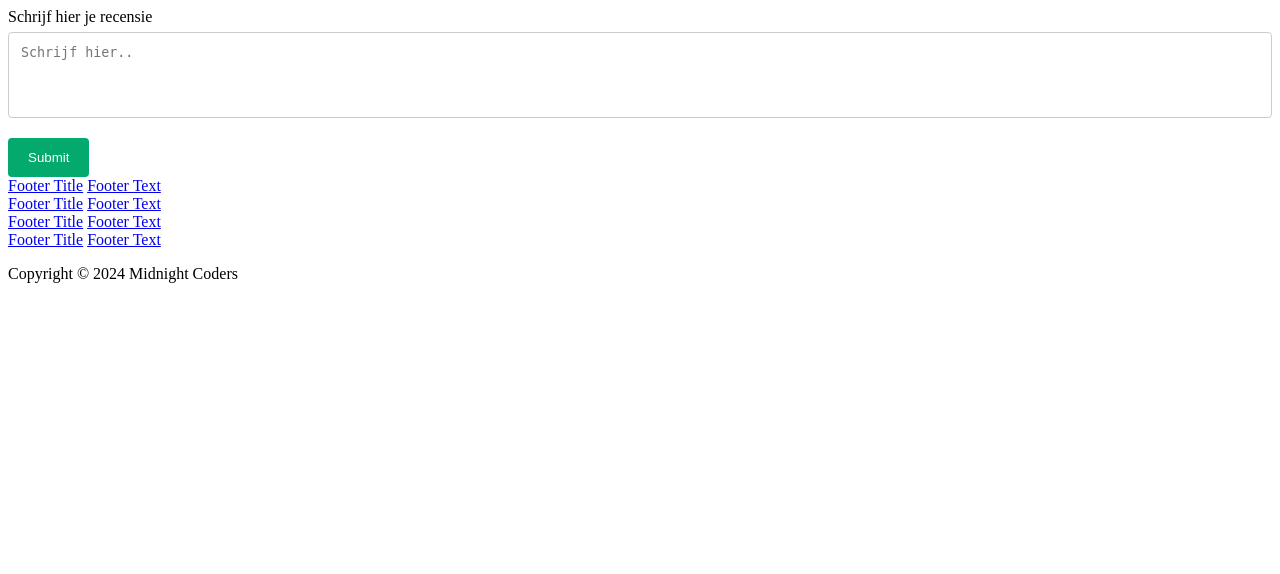
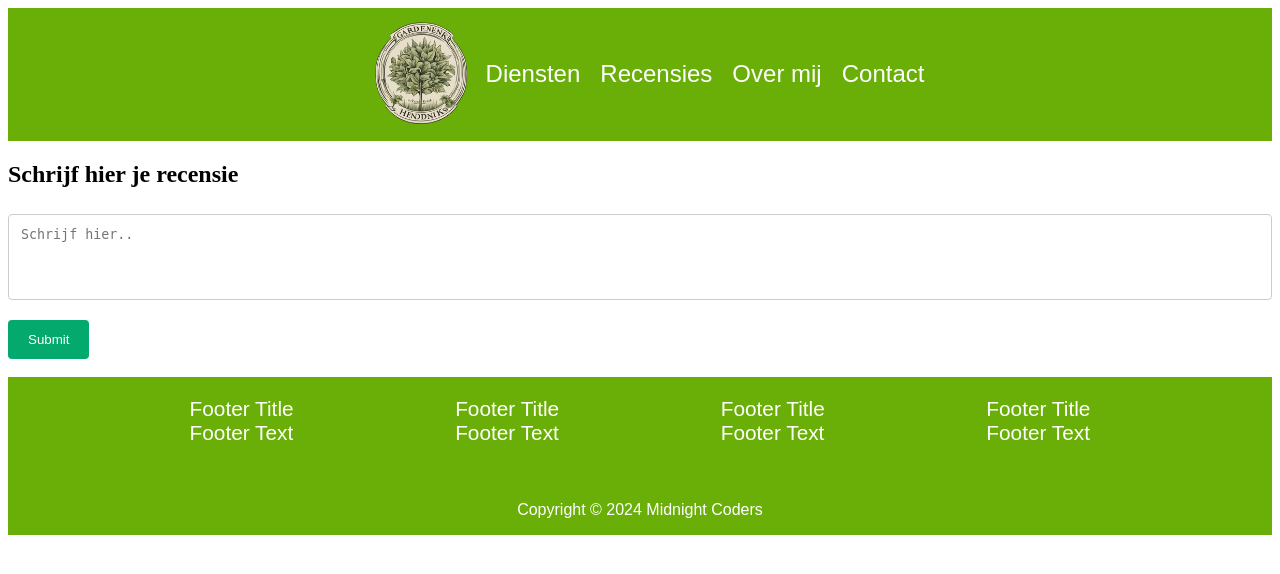
Before and after one commit to Mllyszn/Klantopdracht_rep, a PHP site: page /core/recensiespage.php in a window 1280 px wide. Shown: the top 574 px of the page. Run offline with PHP 8.4, Linux system fonts and the light colour scheme.

Commit message:
header nav

```diff
--- a/assets/css/contactStyle.css
+++ b/assets/css/contactStyle.css
@@ -1,7 +1,4 @@
-body, html {
-  padding: 0;
-  margin: 0;
-}
+/* header start */
 nav header {
   display: flex;
   justify-content: center;
@@ -32,6 +29,7 @@ nav header {
 .headerbutton:hover {
   color: lightgray;
 }
+/* header end */
 
 input[type="text"],
 input[type="mail"],
--- /dev/null
+++ b/assets/css/footerStyle.css
@@ -0,0 +1,24 @@
+/* footer start */
+footer {
+    background-color: #6aaf08;
+  }
+
+  footer a:hover {
+    color: lightgray;
+  }
+
+  #footer-content {
+    display: flex;
+    justify-content: space-evenly;
+    padding: 20px;
+  }
+
+  #copyright-container {
+    display: flex;
+    justify-content: center;
+    padding-top: 20px;
+    color: white;
+    font-family: sans-serif;
+    font-size: 1rem;
+  }
+  /* footer end */
--- /dev/null
+++ b/assets/css/headerStyle.css
@@ -0,0 +1,30 @@
+nav header {
+  display: flex;
+  justify-content: center;
+  align-items: center;
+  padding: 0;
+  margin: 0;
+  background-color: #6aaf08;
+}
+
+#weblogo {
+  width: 130px;
+  padding: 0;
+  margin: 0;
+}
+
+#headerbuttons {
+  display: flex;
+  gap: 20px;
+}
+
+.headerbutton {
+  color: white;
+  text-decoration: none;
+  font-family: sans-serif;
+  font-size: 1.5rem;
+}
+
+.headerbutton:hover {
+  color: lightgray;
+}
--- a/core/recensiespage.php
+++ b/core/recensiespage.php
@@ -1,5 +1,3 @@
-<?php include('../header.php')?>
-
 <!DOCTYPE html>
 <html lang="en">
 
@@ -11,17 +9,20 @@
 </head>
 
 <body>
+    <?php include ('../header.php') ?>
+
     <div class="recensie">
         <form action="recensiespage.php">
-            <label for="subject">Schrijf hier je recensie</label>
+            <label for="subject">
+                <H2>Schrijf hier je recensie</H2>
+            </label>
             <textarea id="subject" name="subject" placeholder="Schrijf hier.." rows="4" cols="50"></textarea>
 
             <input type="submit" value="Submit">
         </form>
     </div>
+</body>
+<br>
+<?php include ('../footer.php') ?>
 
-
-</body>
-
-<?php include('../footer.php')?>
 </html>
--- a/footer.php
+++ b/footer.php
@@ -1,3 +1,5 @@
+<link rel="stylesheet" href="/assets/css/footerStyle.css">
+
 <footer>
     <div id="footer-content">
         <div class="footer-row">
@@ -22,6 +24,5 @@
     </div>
 </footer>
 </div>
-</body>
 
 </html>
--- a/header.php
+++ b/header.php
@@ -0,0 +1,30 @@
+<?php define("BASEURL", "http://localhost/");?>
+<!DOCTYPE html>
+<html lang="en">
+<head>
+    <meta charset="UTF-8">
+    <meta name="viewport" content="width=device-width, initial-scale=1.0">
+    <title>header</title>
+    <link rel="stylesheet" href="<?=BASEURL;?>assets/css/headerStyle.css">
+    <link rel="stylesheet" href="<?=BASEURL;?>assets/css/contactStyle.css">
+    <link rel="stylesheet" href="<?=BASEURL;?>assets/css/recensieStyle.css">
+</head>
+
+<nav>
+    <div id="nav-bar">
+      <header id="header">
+        <div id="weblogo-container">
+          <a href="../index.php">
+            <img id="weblogo" src="<?=BASEURL;?>assets/img/logo_ko.png" alt="weblogo">
+          </a>
+        </div>
+        <div id="headerbuttons">
+          <a class="headerbutton" href="/core/dienstenpage.php">Diensten</a>
+          <a class="headerbutton" href="/core/recensiespage.php">Recensies</a>
+          <a class="headerbutton" href="/core/overmijpage.php">Over mij</a>
+          <a class="headerbutton" href="/core/contactpage.php">Contact</a>
+        </div>
+      </header>
+    </div>
+  </nav>
+</html>
```
Also changed, not shown: assets/css/indexStyle.css (renamed from assets/css/style.css, +17 -41 lines), core/contactpage.php (+5 -12 lines), index.php (+3 -18 lines).
